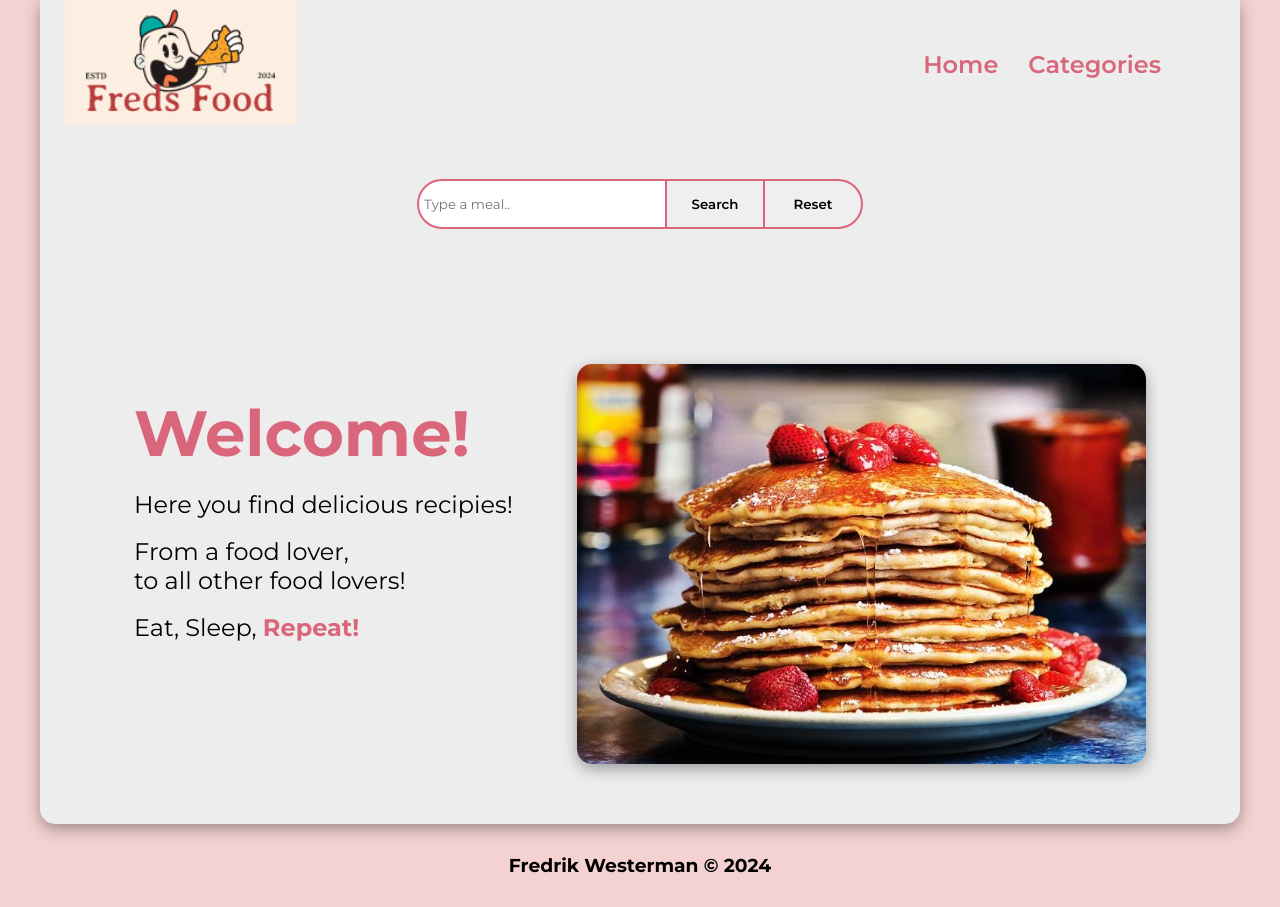
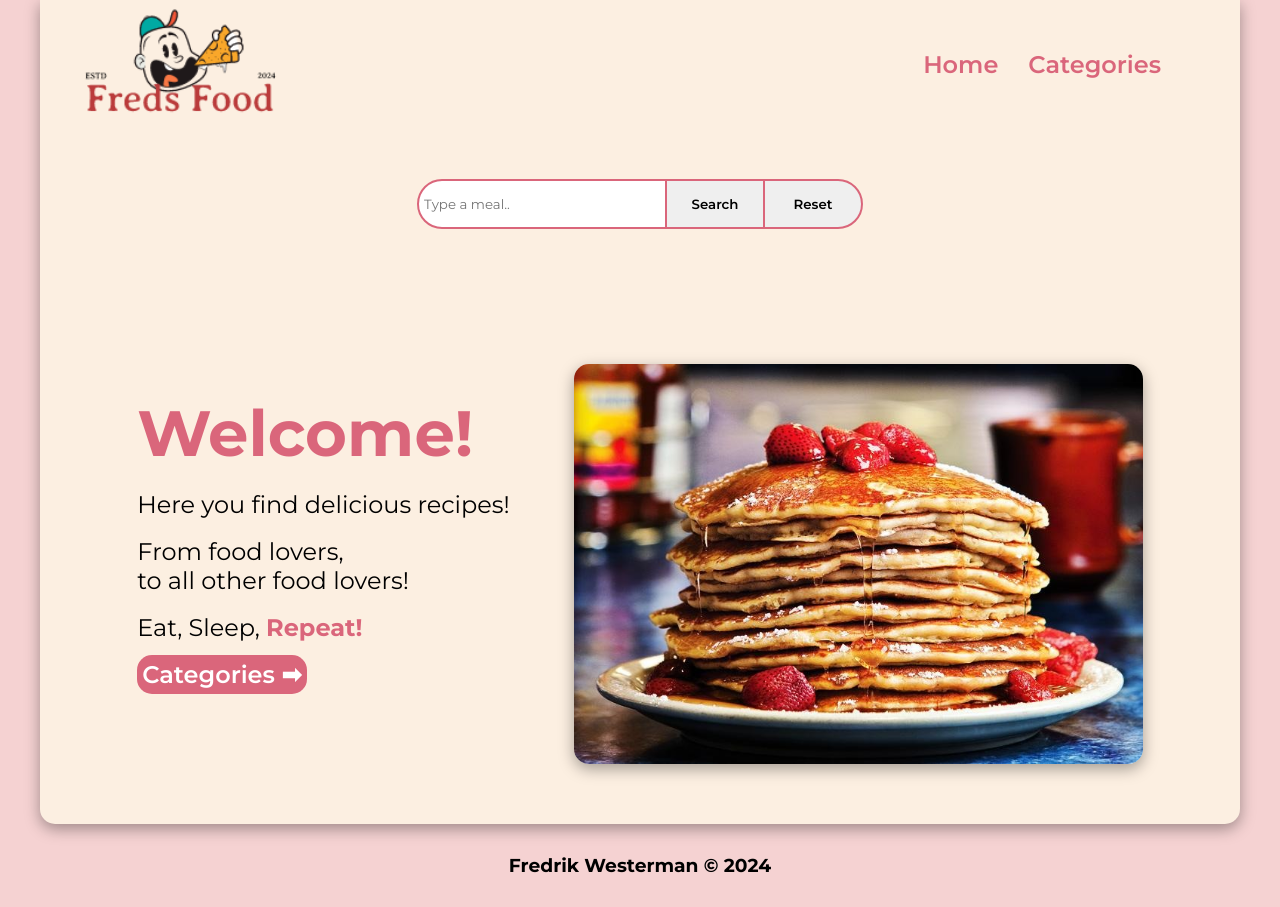
Before and after one commit to fredrikwesterman/react-g-uppgift, a React (Vite) app: page / in a window 1280 px wide. Built offline with nearby package versions, Linux system fonts and the light colour scheme.

Commit message:
last commitssss... for now

```diff
--- a/src/components/App.jsx
+++ b/src/components/App.jsx
@@ -3,6 +3,7 @@ import Header from './Header'
 import SearchFood from './SearchFood'
 import pancakesImg from '../img/pancakes.jfif'
 import Footer from './Footer'
+import { NavLink } from 'react-router-dom'
 
 function App() {
 
@@ -14,10 +15,15 @@ function App() {
         <div className='welcomeTextImg'>
           <div className='welcomeText'>
             <h1>Welcome!</h1><br />
-            <p>Here you find delicious recipies!</p><br />
-            <p>From a food lover, <br />
-             to all other food lovers!</p><br />
-             <p>Eat, Sleep, <span style={{color: "rgba(218,102,123,1)"}}><b>Repeat!</b></span></p>
+            <p>Here you find delicious recipes!</p>
+            <br />
+            <p>From food lovers,
+            <br />
+             to all other food lovers!</p>
+             <br />
+            <p>Eat, Sleep, <span style={{color: "rgba(218,102,123,1)"}}><b>Repeat!</b></span></p>
+            <br />
+             <NavLink to='/categories' className="categoryBreadLink">Categories ➡</NavLink>
           </div>
           <img src={pancakesImg} alt="tacos" />
         </div>
--- a/src/components/Header.jsx
+++ b/src/components/Header.jsx
@@ -1,15 +1,15 @@
-import { Link } from 'react-router-dom'
+import { NavLink } from 'react-router-dom'
 import Logo from '../img/fredsFoodLogo.png'
 import HeaderStyle from '../styles/Header.module.css'
 
 const Header = () => {
   return (
     <div className={HeaderStyle.wrapper}>
-        <Link to='/'><img src={Logo} alt="Freds Food Logo" className={HeaderStyle.logo}/></Link>
+        <NavLink to='/'><img src={Logo} alt="Freds Food Logo" className={HeaderStyle.logo}/></NavLink>
         <nav>
             <ul className={HeaderStyle.nav}>
-                <li><Link to="/">Home</Link></li>
-                <li><Link to="/categories">Categories</Link></li>
+                <li><NavLink to="/">Home</NavLink></li>
+                <li><NavLink to="/categories">Categories</NavLink></li>
             </ul>
         </nav>
     </div>
--- a/src/components/NotFoundPage.jsx
+++ b/src/components/NotFoundPage.jsx
@@ -1,10 +1,10 @@
-import { Link } from 'react-router-dom'
+import { NavLink } from 'react-router-dom'
 
 const NotFoundPage = () => {
   return (
     <div>
         <h1>Page Not Found, Try again 🤷‍♂️</h1>
-        <Link to="/">Back to Home</Link>
+        <NavLink to="/">Back to Home</NavLink>
     </div>
   )
 }
--- a/src/components/SearchFood.jsx
+++ b/src/components/SearchFood.jsx
@@ -25,6 +25,7 @@ const SearchFood = () => {
 
     const resetList = () => {
       setMeals(null)
+      setNoResult(false)
     }
 
   return (
--- a/src/styles/App.css
+++ b/src/styles/App.css
@@ -13,7 +13,8 @@ body {
 .pageWrapper {
     height: 100%;
     box-shadow: rgba(0, 0, 0, 0.35) 0px 5px 15px;
-    background-color: rgb(238, 237, 237);
+    /* background-color: rgb(238, 237, 237); */
+    background-color: #fcefe1;
     border-radius: 0 0 15px 15px;
     padding-bottom: 50px;
 }
@@ -47,3 +48,14 @@ p {
     border-radius: 15px;
     box-shadow: rgba(0, 0, 0, 0.35) 0px 5px 15px;
 }
+
+.categoryBreadLink {
+    font-family: 'Montserrat', 'sans-serif';
+    font-size: 24px;
+    font-weight: 600;
+    color: #fff;
+    background-color: rgba(218,102,123,1);
+    border-radius: 15px;
+    padding: 5px;
+    text-decoration: none;
+}
--- a/src/styles/Categories.module.css
+++ b/src/styles/Categories.module.css
@@ -26,6 +26,7 @@ li {
 }
 
 .categoriesUl ul li {
+    background-color: #f0f0f0;
     list-style-type: none;
     font-family: 'Montserrat', 'sans-serif';
     border: 2px solid rgba(218,102,123,1);
```
